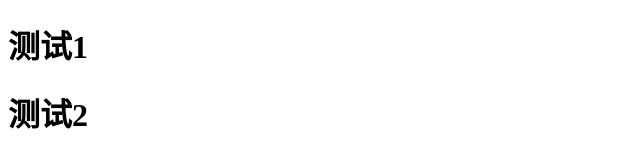
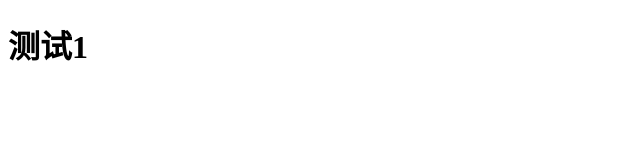
Before and after one commit to zengchuling/buka, a plain HTML site: page index.html in a window 1280 px wide. Shown: the whole page, without its empty margins (0-640 px from the left). Drawn offline with Linux system fonts and the light colour scheme.

Commit message:
提交github

```diff
--- a/index.html
+++ b/index.html
@@ -7,7 +7,6 @@
   <title>Document</title>
 </head>
 <body>
-  <h1>测试1</h1>
-  <h1>测试2</h1>
+ <h1>测试1</h1>
 </body>
 </html>
```
